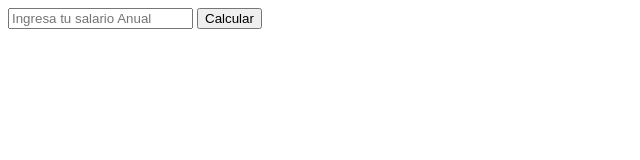
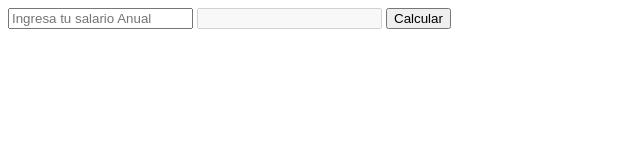
Before and after one commit to ramaffei/Tareas-Introduccion-A-JS, a plain HTML site: page clase-5/calcularSalario.html in a window 1280 px wide. Shown: the whole page, without its empty margins (0-640 px from the left). Drawn offline with Linux system fonts and the light colour scheme.

Commit message:
correcion input oculto
Se elimino el atributo hidden para el input del resultado, porque no encontre la forma que me lo mostrara luego de hacer click en el boton.

```diff
--- a/clase-5/calcularSalario.html
+++ b/clase-5/calcularSalario.html
@@ -12,7 +12,7 @@
     <div>
         <form id="calcularSalario" onsubmit="return false;">
             <input type="number" placeholder="Ingresa tu salario Anual" id="salarioAnual"/>
-            <input type="text" hidden disabled id="salarioMensual"/>
+            <input type="text" disabled id="salarioMensual"/>
             <input type="submit" value="Calcular" id="botonCalcular"/>
         </form>
     </div>
```
